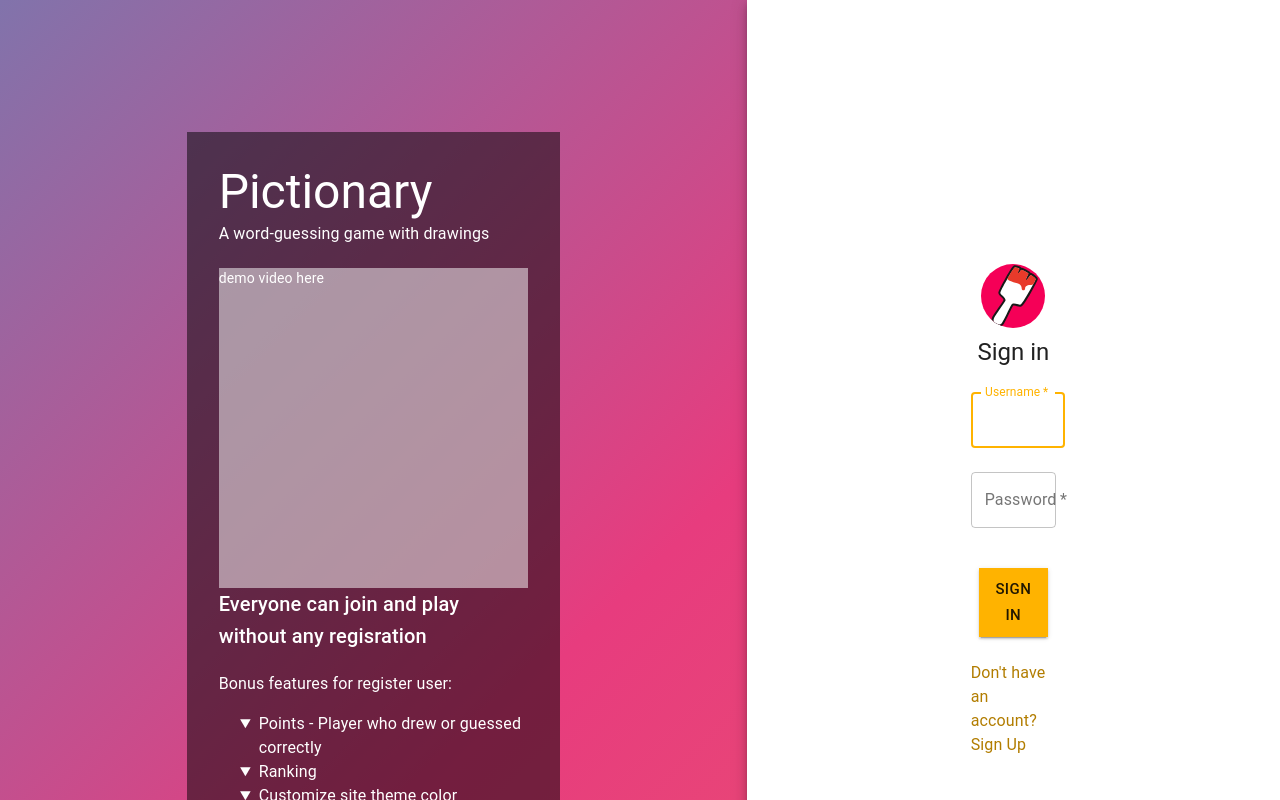
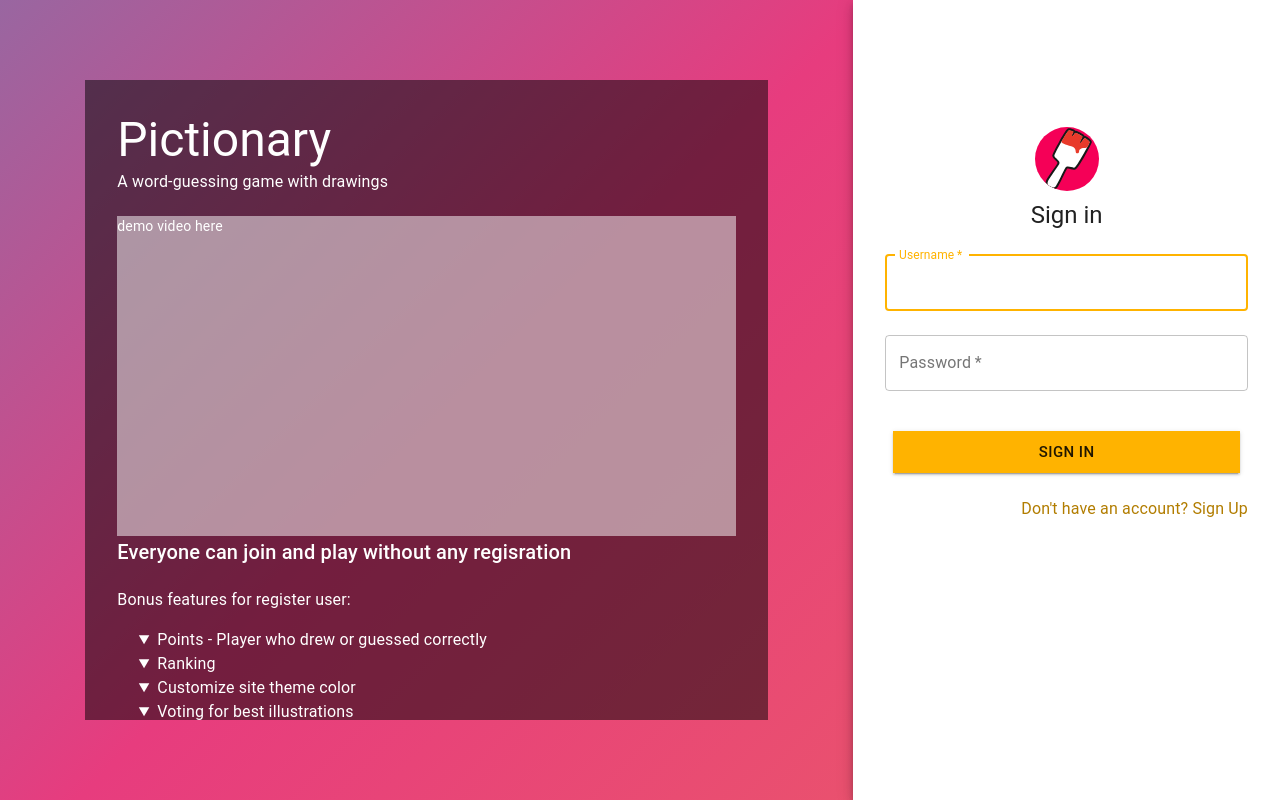
Before and after one commit to nostam/pictionary-client, a React (Create React App) app: page /login in a window 1280 px wide. Shown: the top 800 px of the page. Built offline with nearby package versions, Linux system fonts and the light colour scheme; no server answers; what axios-auth-refresh, unique-names-generator would draw is missing.

Commit message:
update Login, Intro and navbar styles

```diff
--- a/src/components/Intro.tsx
+++ b/src/components/Intro.tsx
@@ -1,9 +1,9 @@
-import { Grid, Typography } from "@material-ui/core";
+import Typography from "@material-ui/core/Typography";
 import "../styles/Intro.scss";
 
 export default function Intro() {
   return (
-    <Grid md={false} lg={6} id="intro-wrapper">
+    <div id="intro-wrapper">
       <Typography variant="h3">Pictionary</Typography>
       <Typography variant="subtitle1">
         A word-guessing game with drawings
@@ -25,6 +25,6 @@
           <li className="intro-list">Voting for best illustrations</li>
         </ul>
       </Typography>
-    </Grid>
+    </div>
   );
 }
--- a/src/components/NavBar.tsx
+++ b/src/components/NavBar.tsx
@@ -10,23 +10,27 @@
   IconButton,
   Button,
   Avatar,
-  Grid,
+  Container,
 } from "@material-ui/core";
 import fetchAuth from "../utils/fetch";
 import { useAppSelector, useAppDispatch } from "../utils/hooks";
 import { clearUser } from "../store/reducers/user";
 import { clearGame } from "../store/reducers/game";
+import Logo from "../logo.svg";
 
 const useStyles = makeStyles((theme: Theme) =>
   createStyles({
     root: {
       flexGrow: 1,
-      "& a": { color: "black" },
+      "& a": { color: "black", textDecoration: "none" },
     },
-    appbar: { boxShadow: `inset 0 -16px 16px -16px rgba(0,0,0,0.3)` },
+    avatar: { margin: "auto 0.25rem" },
+    appbar: {
+      boxShadow: `inset 0 -16px 16px -16px rgba(0,0,0,0.3)`,
+    },
     title: {
-      alignItems: "flex-end",
-      textAlign: "right",
+      display: "flex",
+      flex: 1,
       "& a": { color: "black", textDecoration: "none" },
     },
     grid: { textAlign: "right" },
@@ -60,21 +64,18 @@
     handleClose();
   };
   return (
-    <div className={classes.root}>
     <AppBar
       elevation={0}
       color="primary"
       position="static"
       className={classes.appbar}
     >
+      <Container disableGutters>
         <Toolbar>
-          <Grid xs={1} lg={2} item>
+          <Avatar src={Logo} alt="Logo" className={classes.avatar} />
           <Typography variant="h6" className={classes.title}>
             <Link to="/">Pictionary</Link>
           </Typography>
-          </Grid>
-          <Grid xs={10} lg={8} item />
-          <Grid xs={1} item>
           {user._id ? (
             <div>
               <IconButton
@@ -114,9 +115,8 @@
               <Button color="inherit">Login</Button>
             </Link>
           )}
-          </Grid>
         </Toolbar>
+      </Container>
     </AppBar>
-    </div>
   );
 }
--- a/src/pages/Home.tsx
+++ b/src/pages/Home.tsx
@@ -31,7 +31,7 @@
   }, [dispatch]);
   return (
     <div id="home">
-      <Container maxWidth="lg" id="home-container">
+      <Container maxWidth="lg" id="home-container" disableGutters>
         <RoomList />
         {open && <Snackbars isOpen={open} severity="error" content={error} />}
       </Container>
--- a/src/pages/Login.tsx
+++ b/src/pages/Login.tsx
@@ -80,10 +80,10 @@
 
   return (
     <Grid container component="main" className={classes.root}>
-      <Grid item xs={false} sm={4} md={7} className={classes.image}>
+      <Grid item xs={8} className={classes.image}>
         <Intro />
       </Grid>
-      <Grid item xs={12} sm={8} md={5} component={Paper} elevation={6} square>
+      <Grid item xs={4} component={Paper} elevation={6} square>
         <div className={classes.paper}>
           <Avatar
             className={classes.avatar}
--- a/src/pages/User.tsx
+++ b/src/pages/User.tsx
@@ -6,9 +6,8 @@
   const { user } = useAppSelector((state) => state.user);
   return (
     <div id="user-wrapper">
-      <Grid container>
-        <Grid item xs={4} />
-        <Grid item xs={4}>
+      <Grid container direction="row" justify="center">
+        <Grid item xs={12} md={8} lg={6}>
           <Paper id="user-container" elevation={4}>
             <div className="row userinfo">
               <img src={user.avatar} alt="avatar" id="user-avatar" />
@@ -20,7 +19,6 @@
             >{`Total Points : ${user.point}`}</Typography>
           </Paper>
         </Grid>
-        <Grid item xs={4} />
       </Grid>
     </div>
   );
--- a/src/styles/Home.scss
+++ b/src/styles/Home.scss
@@ -1,11 +1,7 @@
 #home {
   height: 100vh;
-  background-color: #3b3d54;
   overflow: hidden;
-
   #home-container {
-    background-color: white;
-    border-radius: 16px;
     height: 100%;
   }
 }
--- a/src/styles/Intro.scss
+++ b/src/styles/Intro.scss
@@ -1,8 +1,8 @@
 #intro-wrapper {
   background-color: rgba(0, 0, 0, 0.5);
   padding: 2rem;
-  width: 100%;
-  height: 100%;
+  width: 80%;
+  height: 80%;
   color: white;
   #intro-video {
     width: 100%;
--- a/src/styles/RoomList.scss
+++ b/src/styles/RoomList.scss
@@ -1,6 +1,5 @@
 #roomlist-wrapper {
-  padding-top: 1rem;
-  padding-bottom: 1rem;
+  padding: 1rem 4.5rem;
   #rooms-container {
     display: flex;
     flex-direction: row;
@@ -8,18 +7,20 @@
   }
   .room {
     border: 0;
-    border-radius: 32px;
+    border-radius: 8px;
     margin: 1.5rem;
-    width: 200px;
-    height: 200px;
+    min-width: 200px;
+    min-height: 200px;
     display: flex;
     flex-direction: column;
     justify-content: center;
     align-items: center;
+    background: #fafafa;
     &:hover,
     &:focus {
-      border-radius: 32px;
-      background: #fafafa;
+      border-radius: 8px;
+
+      cursor: pointer;
       box-shadow: 8px 8px 20px #e4e4e4, -8px -8px 20px #ffffff;
     }
   }
--- a/src/theme/index.ts
+++ b/src/theme/index.ts
@@ -47,11 +47,13 @@
     alignItems: "center",
   },
   paper: {
-    margin: theme.spacing(8, 4),
-    padding: theme.spacing(24),
+    //margin: theme.spacing(8, 4),
+    padding: theme.spacing(4),
     display: "flex",
     flexDirection: "column",
     alignItems: "center",
+    justifyContent: "center",
+    height: "80vh",
   },
   avatar: {
     width: "64px",
```
Lines whose indentation alone changed are shown as unchanged.
